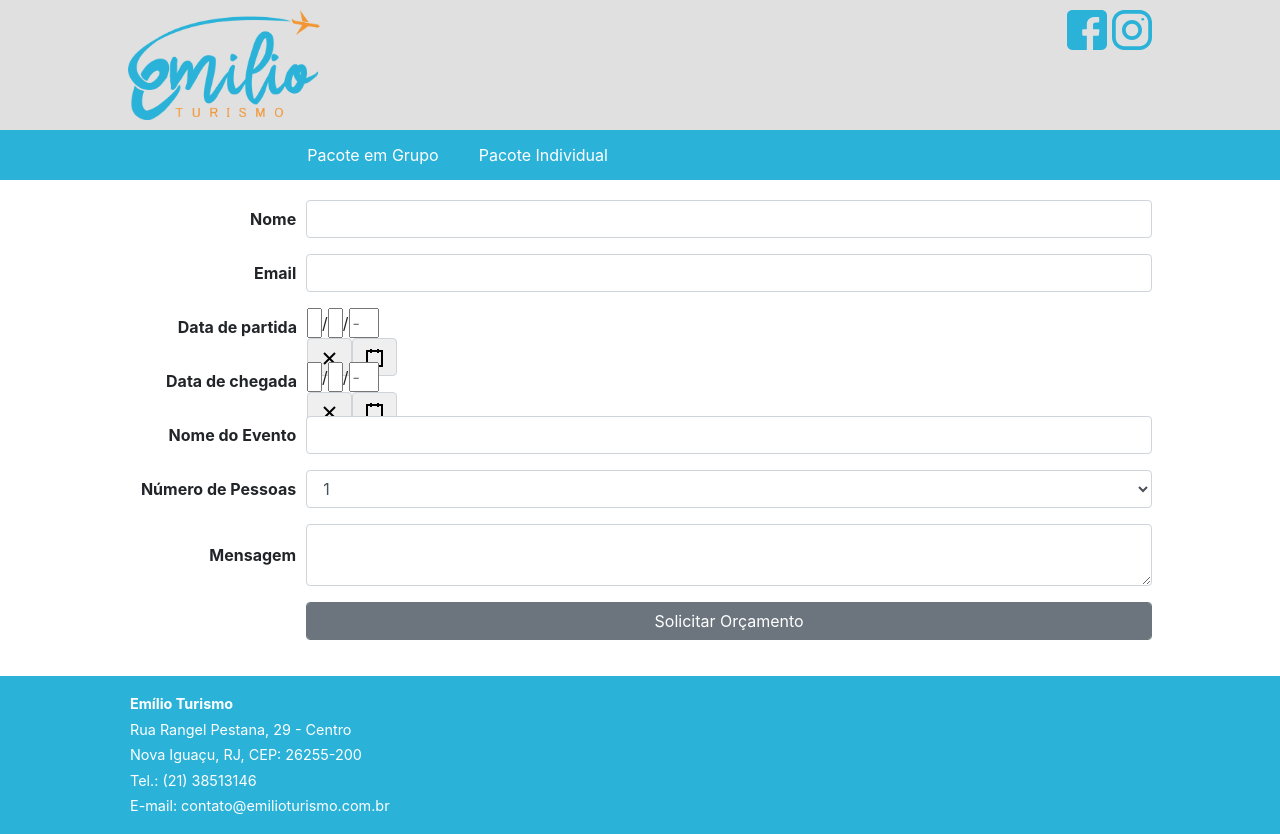
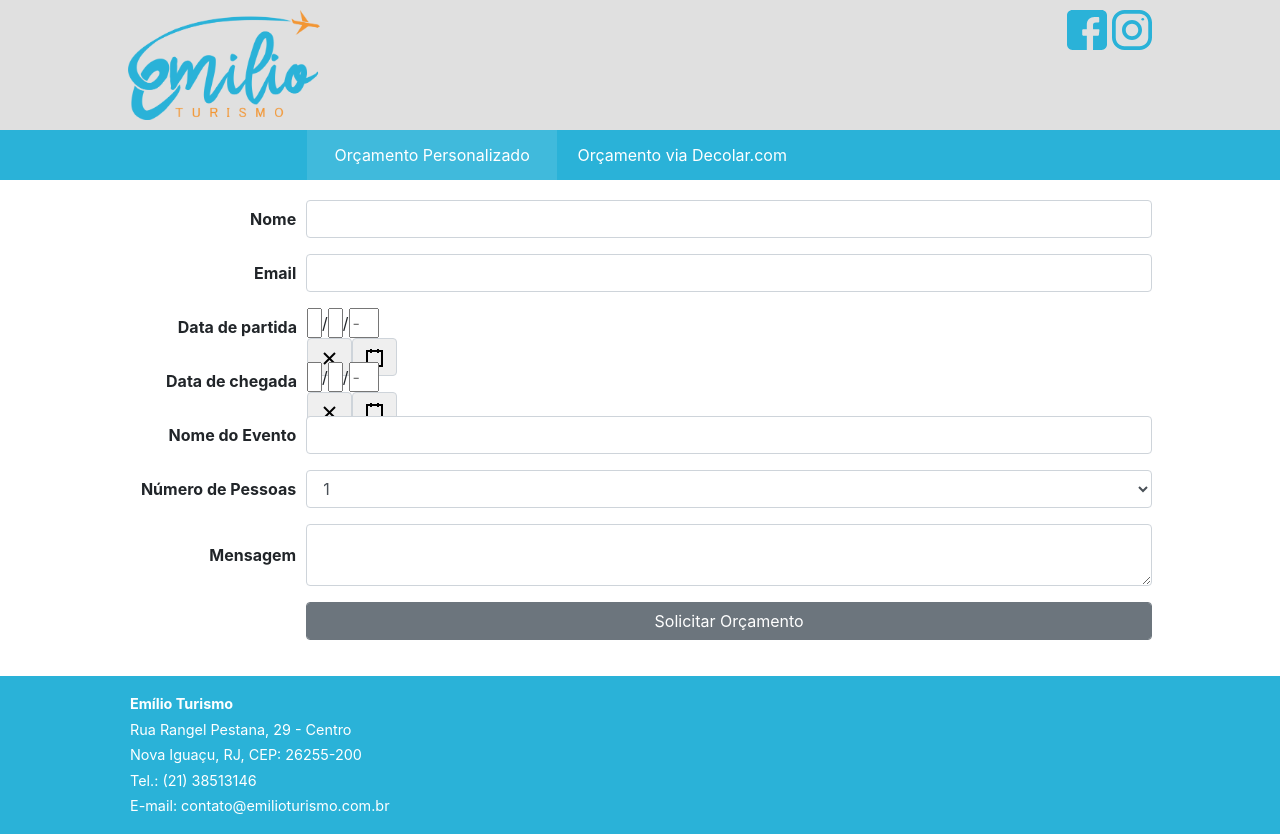
Before and after one commit to reinaldosmoraes/emilio-turismo-form, a React (Create React App) app: page / in a window 1280 px wide. Built offline with nearby package versions, Linux system fonts and the light colour scheme.

Commit message:
Ajustes no menu e link direto para decolar.com

```diff
--- a/src/App.css
+++ b/src/App.css
@@ -34,13 +34,40 @@
   align-items: center;
   padding-left: 24%;
   padding-right: 10%;
-  padding-bottom: 5px;
-  padding-top: 5px;
   height: 50px;
 }
 
 .menu-item {
-  margin-right: 40px;
+  display: flex;
+  flex-direction: column;
+  align-items: center;
+  justify-content: center;
+  height: 100%;
+  width: 250px;
+  text-decoration:none;
+  color: white;
+}
+
+.menu-item:hover {
+  background-color: #40badc;
+  color: white;
+  text-decoration:none;
+}
+
+.menu-item-selected {
+  display: flex;
+  flex-direction: column;
+  background-color: #40badc;
+  align-items: center;
+  justify-content: center;
+  height: 100%;
+  width: 250px;
+  text-decoration:none;
+  color: white;
+}
+
+.arrow-navigate-menu {
+  width: 20px;
 }
 
 .content {
--- a/src/components/Menu.js
+++ b/src/components/Menu.js
@@ -5,14 +5,16 @@ class Menu extends Component {
   render() {
     return (
 			<div className="menu">
-				<div className="menu-item">
-          Pacote em Grupo
+				<div className="menu-item-selected">
+          Orçamento Personalizado
         </div>
 
-        <div className="menu-item">
-          Pacote Individual
-        </div>
-			</div>
+        <a href="https://www.e-agencias.com.br/meviagens" className="menu-item">
+            Orçamento via Decolar.com
+        </a>
+
+      </div>
+
     );
   }
 }
```
